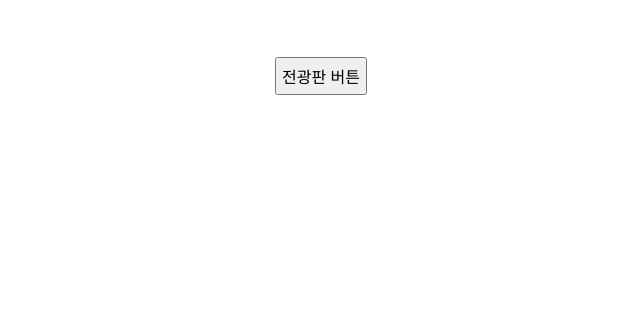
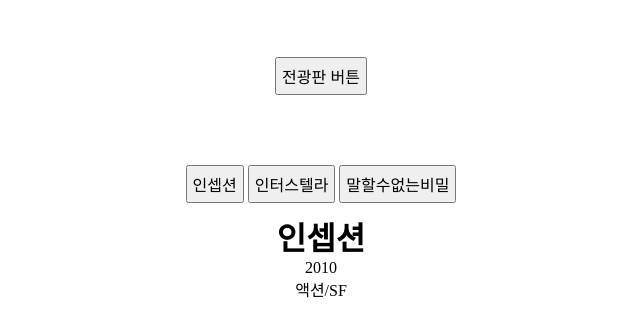
Before and after one commit to jinhengxi/codemate.quiz, a plain HTML site: page index.html in a window 1280 px wide. Shown: the part 654-990 px from the top of the page, without its empty margins (319-959 px from the left). Before the commit the page ends 809 px from the top, so only its background shows below. Drawn offline with Linux system fonts and the light colour scheme.

Commit message:
QUIZ 9-2

```diff
--- a/index.html
+++ b/index.html
@@ -39,5 +39,21 @@
         <button class="btn_display">전광판 버튼</button>
         <h1 class="display"></h1>
     </div>
+
+
+    <div class="movie_container">
+        <button class="movie_btn">인셉션</button>
+        <button class="movie_btn">인터스텔라</button>
+        <button class="movie_btn">말할수없는비밀</button>
+        <div class="movie">
+            <h1 class="movie_title">인셉션</h1>
+            <ul>
+                <li class="movie_year">2010</li>
+                <li class="movie_content">액션/SF</li>
+            </ul>
+        </div>
+    </div>
+
+
 </body>
 </html>
--- a/main.js
+++ b/main.js
@@ -67,3 +67,44 @@ btnDisplay.addEventListener('click',()=>{
     count = 0;
   }
 })
+
+
+
+
+const movies = [
+  {
+    title : '인셉션',
+    year : 2010,
+    content : '액션/SF'
+  },
+  {
+    title : '인터스텔라',
+    year : 2014,
+    content : 'SF'
+  },
+  {
+    title : '말할수없는비밀',
+    year : 2007,
+    content : '판타지'
+  }
+]
+
+const movieBtn = document.querySelectorAll('.movie_btn');
+const movieTitle = document.querySelector('.movie_title');
+const movieYear = document.querySelector('.movie_year');
+const movieContent = document.querySelector('.movie_content');
+
+for(let i = 0; i < movieBtn.length; i++){
+  movieBtn[i].onclick = ()=>{
+      movieTitle.innerText = movies[i].title
+      movieYear.innerText = movies[i].year
+      movieContent.innerText = movies[i].content
+  }
+}
+
+
+
+
+    // movieTitle.innerText = movies[i].title
+    // movieYear.innerText = movies[i].year
+    // movieContent.innerText = movies[i].content
--- a/style.css
+++ b/style.css
@@ -66,3 +66,13 @@
     font-size: 16px;
     margin: 10px 0px;
 }
+
+.movie_btn{
+    padding: 5px;
+    font-size: 16px;
+    margin: 10px 0px;
+}
+.movie_container{
+    text-align: center;
+    margin-bottom: 50px;
+}
```
